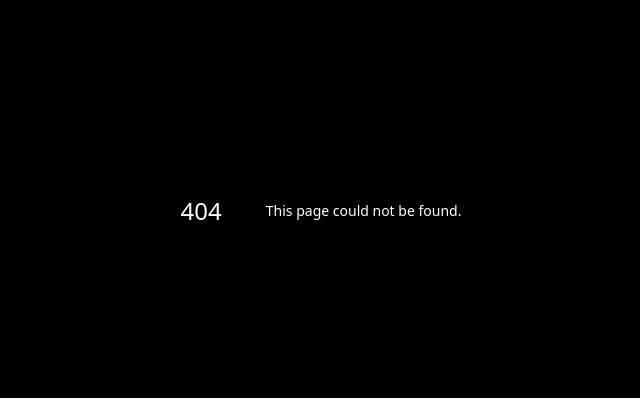
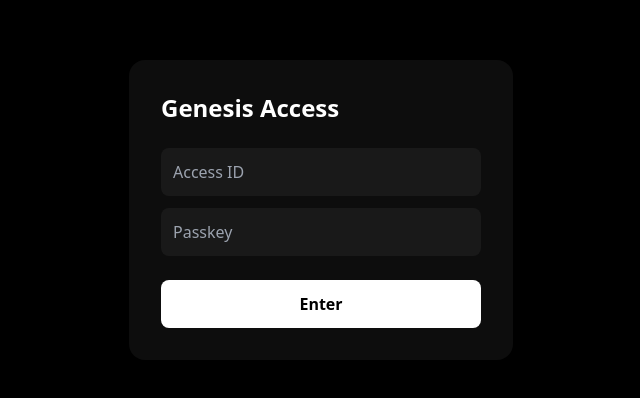
Before and after one commit to BoogieBoogatti/Luminar-Genesis, a Next.js app: page /login in a window 1280 px wide. Before the commit this address had no page. Shown: the part 190-588 px from the top of the page, without its empty margins (319-959 px from the left). Built offline with nearby package versions, Linux system fonts and the light colour scheme.

Commit message:
Create page.jsx

```diff
--- /dev/null
+++ b/app/login/page.jsx
@@ -0,0 +1,33 @@
+"use client";
+import { useState } from "react";
+import { useRouter } from "next/navigation";
+
+export default function LoginPage() {
+  const [id, setId] = useState("");
+  const [pw, setPw] = useState("");
+  const router = useRouter();
+
+  return (
+    <main className="min-h-screen bg-black flex items-center justify-center p-6">
+      <div className="w-full max-w-sm rounded-2xl border-white/10 bg-white/5 p-8 backdrop-blur-xl">
+        <h1 className="text-2xl font-black">Genesis Access</h1>
+        <input
+          value={id} onChange={(e) => setId(e.target.value)}
+          placeholder="Access ID"
+          className="mt-6 w-full rounded-lg bg-white/5 p-3"
+        />
+        <input
+          type="password" value={pw} onChange={(e) => setPw(e.target.value)}
+          placeholder="Passkey"
+          className="mt-3 w-full rounded-lg bg-white/5 p-3"
+        />
+        <button
+          onClick={() => router.push("/dashboard")}
+          className="mt-6 w-full rounded-lg bg-white text-black p-3 font-bold"
+        >
+          Enter
+        </button>
+      </div>
+    </main>
+  );
+}
```
